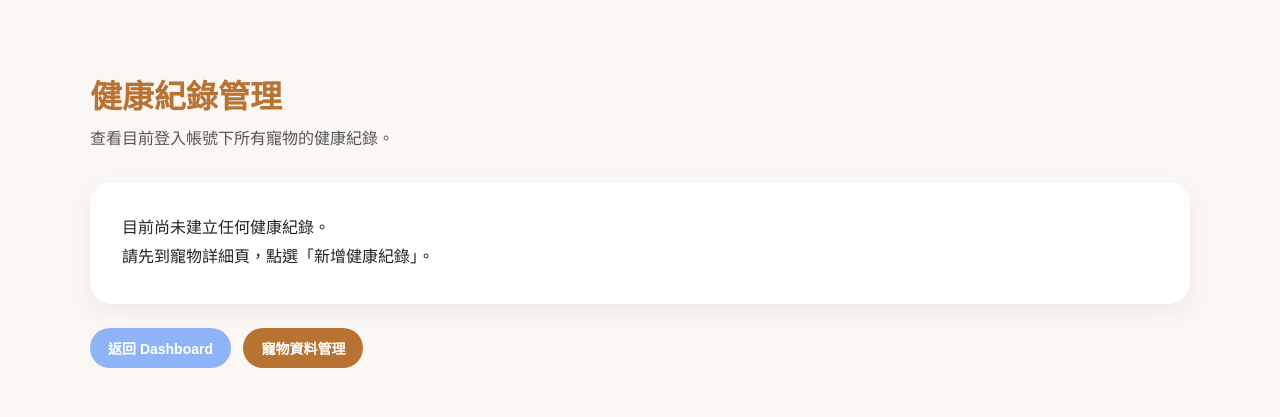
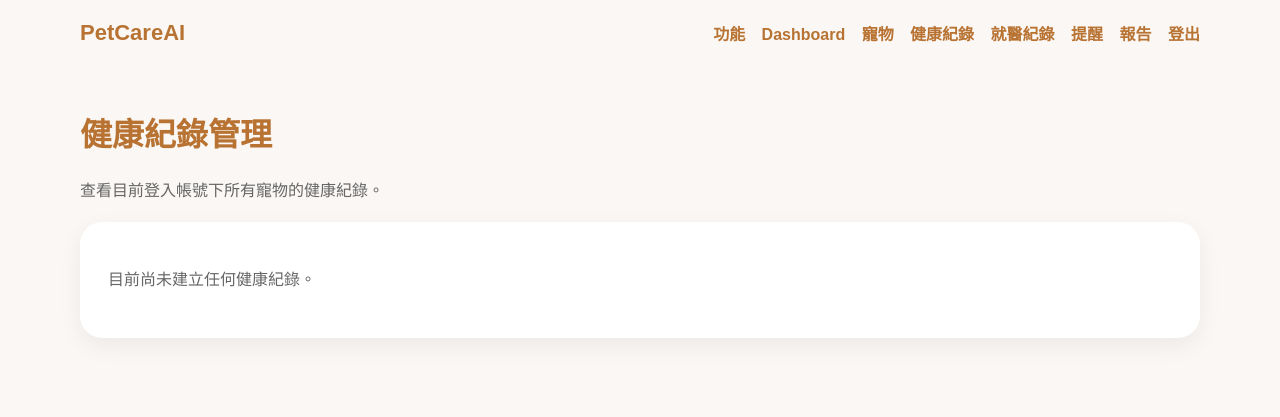
Before and after one commit to carol651104/PetCareAI, a Flask app: page /health-records in a window 1280 px wide. Shown: the top 417 px of the page. Run offline with Flask 3, Linux system fonts and the light colour scheme; the visitor is signed in with stand-in values (Sample User, id 1); data that the repository does not hold is empty.

Commit message:
Update health_records.html

```diff
--- a/templates/health_records.html
+++ b/templates/health_records.html
@@ -1,118 +1,33 @@
-<!DOCTYPE html>
-<html lang="zh-Hant">
-<head>
-    <meta charset="UTF-8">
-    <title>健康紀錄管理 - PetCareAI</title>
+{% extends "base.html" %}
 
-    <style>
-        body {
-            margin: 0;
-            font-family: "Microsoft JhengHei", sans-serif;
-            background: #faf7f4;
-            color: #222;
-        }
+{% block title %}健康紀錄管理{% endblock %}
 
-        .container {
-            max-width: 1100px;
-            margin: auto;
-            padding: 50px 24px;
-        }
+{% block content %}
 
-        h1 {
-            color: #b87333;
-            margin-bottom: 8px;
-        }
-
-        .subtitle {
-            color: #555;
-            line-height: 1.8;
-            margin-bottom: 28px;
-        }
-
-        .btn {
-            display: inline-block;
-            padding: 10px 18px;
-            background: #8eb4f7;
-            color: white;
-            border-radius: 999px;
-            text-decoration: none;
-            font-weight: bold;
-            border: none;
-            cursor: pointer;
-            margin-right: 8px;
-            font-size: 14px;
-        }
-
-        .btn-brown {
-            background: #b87333;
-        }
-
-        .card {
-            background: white;
-            padding: 26px;
-            border-radius: 22px;
-            box-shadow: 0 8px 24px rgba(0,0,0,0.06);
-            margin-bottom: 18px;
-            line-height: 1.9;
-        }
-
-        .card h3 {
-            color: #b87333;
-            margin-top: 0;
-        }
-
-        .empty {
-            background: white;
-            padding: 32px;
-            border-radius: 22px;
-            box-shadow: 0 8px 24px rgba(0,0,0,0.06);
-            line-height: 1.8;
-        }
-
-        .actions {
-            margin-top: 24px;
-        }
-    </style>
-</head>
-
-<body>
-
-<div class="container">
 <h1>健康紀錄管理</h1>
-    <div class="subtitle">
-        查看目前登入帳號下所有寵物的健康紀錄。
-    </div>
+<p class="muted">查看目前登入帳號下所有寵物的健康紀錄。</p>
 
 {% if records %}
     {% for record in records %}
         <div class="card">
             <h3>{{ record.pet.name }}｜{{ record.record_date }}</h3>
-
-                體重：{% if record.weight %}{{ record.weight }} kg{% else %}未填寫{% endif %}<br>
+            <p>
+                體重：{{ record.weight or "未填寫" }} kg<br>
                 食慾：{{ record.appetite or "未填寫" }}<br>
                 活動量：{{ record.activity or "未填寫" }}<br>
                 症狀：{{ record.symptoms or "無" }}<br>
-                用藥情況：{{ record.medication or "無" }}<br>
-                備註：{{ record.note or "無" }}<br>
+                用藥：{{ record.medication or "無" }}<br>
+                備註：{{ record.note or "無" }}
+            </p>
 
-                <div class="actions">
             <a class="btn" href="/pets/{{ record.pet.id }}">查看寵物</a>
-                    <a class="btn btn-brown" href="/health/{{ record.id }}/edit">修改紀錄</a>
-                </div>
+            <a class="btn btn-brown" href="/health/{{ record.id }}/edit">修改</a>
         </div>
     {% endfor %}
 {% else %}
-        <div class="empty">
-            目前尚未建立任何健康紀錄。<br>
-            請先到寵物詳細頁，點選「新增健康紀錄」。
+    <div class="card">
+        <p class="muted">目前尚未建立任何健康紀錄。</p>
     </div>
 {% endif %}
 
-    <div class="actions">
-        <a class="btn" href="/dashboard">返回 Dashboard</a>
-        <a class="btn btn-brown" href="/pets">寵物資料管理</a>
-    </div>
-</div>
-
-</body>
-</html>
+{% endblock %}
```
Lines whose indentation alone changed are shown as unchanged.
